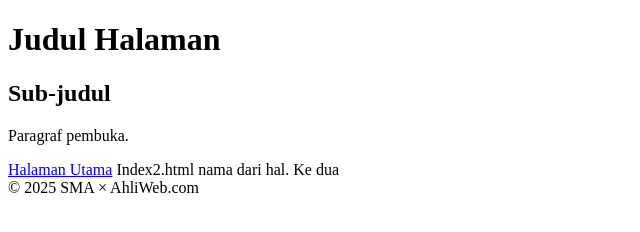
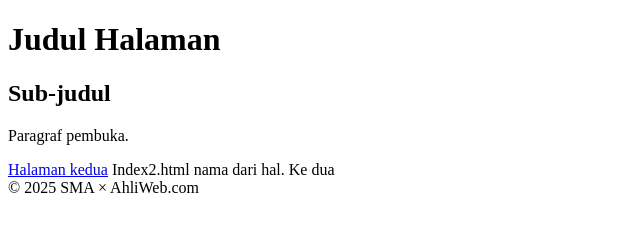
Before and after one commit to refaa5576-bot/eskulsman2p.bun-pertemuan1, a plain HTML site: page index.html in a window 1280 px wide. Shown: the full height of the page, 0-640 px from the left. Drawn offline with Linux system fonts and the light colour scheme.

Commit message:
Update index.html

```diff
--- a/index.html
+++ b/index.html
@@ -17,7 +17,7 @@
 <article>
 <h2>Sub‑judul</h2>
 <p>Paragraf pembuka.</p>
-  <a href="index2.html" class="btn">Halaman Utama</a>
+  <a href="index2.html" class="btn">Halaman kedua</a>
 
 Index2.html nama dari hal. Ke dua
 </article>
```
